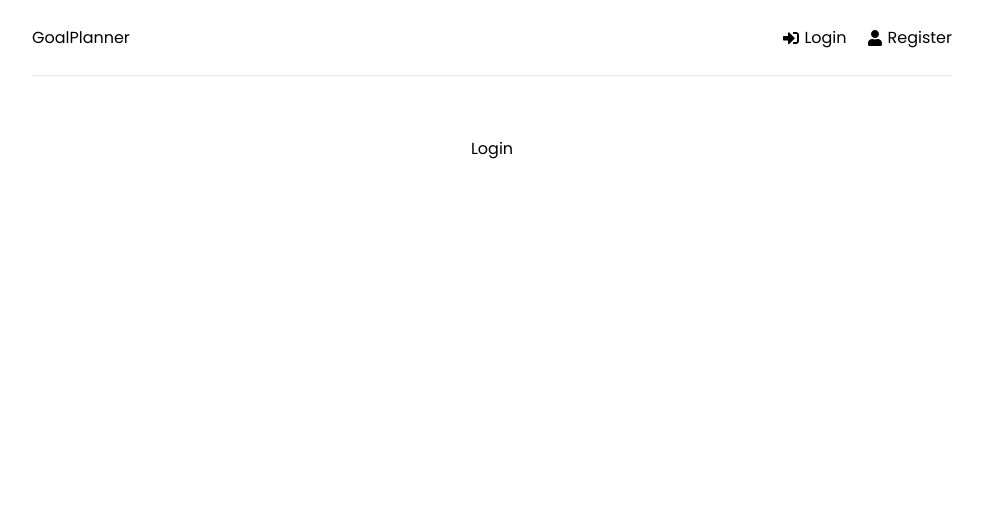
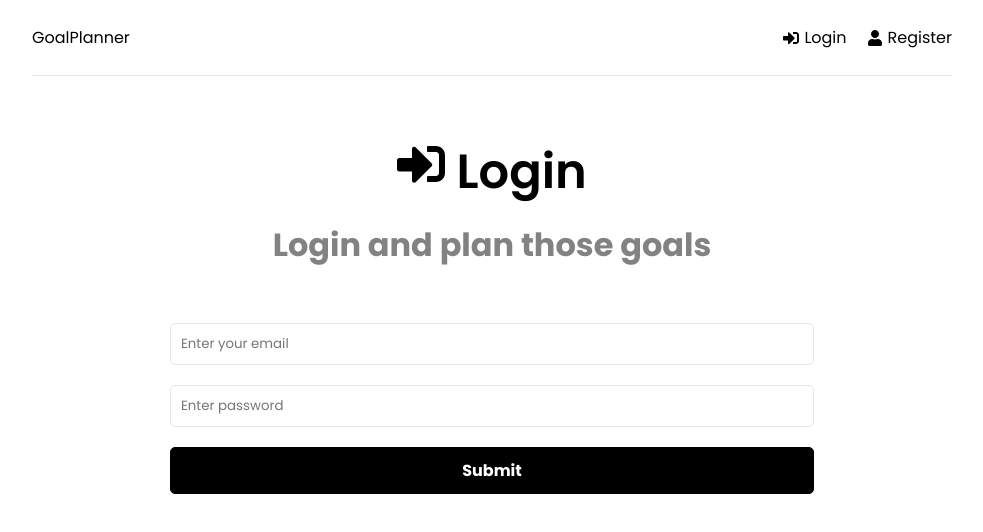
Before and after one commit to hmjatt/Goal-Planner, a React (Create React App) app in the folder frontend/: page /login in a window 1280 px wide. Shown: the top 532 px of the page, without its empty margins (148-1131 px from the left). Built offline with nearby package versions, Linux system fonts and the light colour scheme.

Commit message:
Login Page :white_check_mark:

```diff
--- a/frontend/src/pages/Login.jsx
+++ b/frontend/src/pages/Login.jsx
@@ -1,5 +1,67 @@
+import { useState, useEffect } from "react";
+import { FaSignInAlt } from "react-icons/fa";
+
 function Login() {
-    return <div>Login</div>;
+    const [formData, setFormData] = useState({
+        email: "",
+        password: "",
+    });
+
+    const { email, password } = formData;
+
+    const onFormChange = (e) => {
+        setFormData((prevState) => ({
+            ...prevState,
+            [e.target.name]: e.target.value,
+        }));
+    };
+
+    const onFormSubmit = (e) => {
+        e.preventDefault();
+    };
+
+    return (
+        <>
+            <section className="heading">
+                <h1>
+                    <FaSignInAlt /> Login
+                </h1>
+                <p>Login and plan those goals</p>
+            </section>
+
+            <section className="form">
+                <form onSubmit={onFormSubmit}>
+                    <div className="form-group">
+                        <input
+                            type="email"
+                            className="form-control"
+                            id="email"
+                            name="email"
+                            value={email}
+                            placeholder="Enter your email"
+                            onChange={onFormChange}
+                        />
+                    </div>
+                    <div className="form-group">
+                        <input
+                            type="password"
+                            className="form-control"
+                            id="password"
+                            name="password"
+                            value={password}
+                            placeholder="Enter password"
+                            onChange={onFormChange}
+                        />
+                    </div>
+                    <div className="form-group">
+                        <buttom type="submit" className="btn btn-block">
+                            Submit
+                        </buttom>
+                    </div>
+                </form>
+            </section>
+        </>
+    );
 }
 
 export default Login;
```
